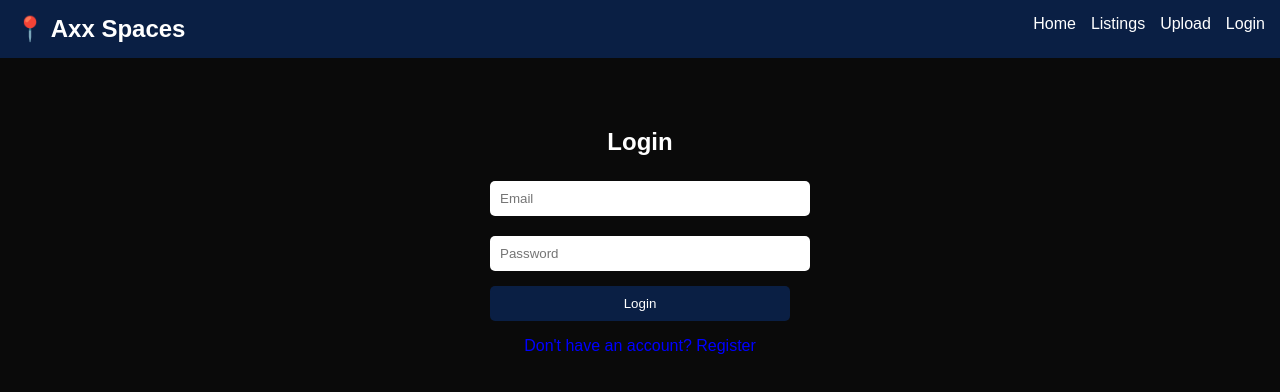
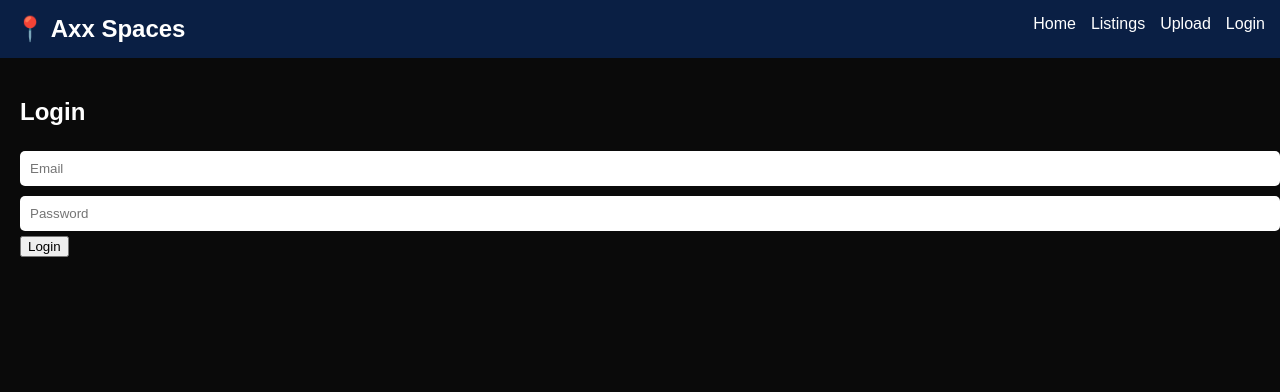
Before and after one commit to richard254120/axx-spaces-frontend, a React (Vite) app: page /login in a window 1280 px wide. Shown: the top 392 px of the page. Built offline with nearby package versions, Linux system fonts and the light colour scheme.

Commit message:
fix mongodb timeout render connection

```diff
--- a/src/pages/Login.jsx
+++ b/src/pages/Login.jsx
@@ -1,135 +1,51 @@
 import { useState } from "react";
 import API from "../api/api";
-import { useNavigate } from "react-router-dom";
 
 export default function Login() {
-  const navigate = useNavigate();
+  const [email, setEmail] = useState("");
+  const [password, setPassword] = useState("");
 
-  const [form, setForm] = useState({
-    name: "",
-    email: "",
-    password: ""
-  });
-
-  const [isRegister, setIsRegister] = useState(false);
-
-  // =========================
-  // HANDLE CHANGE
-  // =========================
-  const handleChange = (e) => {
-    setForm({ ...form, [e.target.name]: e.target.value });
-  };
-
-  // =========================
-  // SUBMIT
-  // =========================
   const handleSubmit = async (e) => {
     e.preventDefault();
 
     try {
-      // REGISTER MODE
-      if (isRegister) {
-        await API.post("/auth/register", {
-          name: form.name,
-          email: form.email,
-          password: form.password
-        });
+      const res = await API.post("/login", {
+        email,
+        password,
+      });
 
-        alert("Account created successfully ✔");
-        setIsRegister(false);
-        return;
-      }
-
-      // LOGIN MODE
-    const res = await API.post("/auth/login", {
-  email,
-  password
-});
-
-localStorage.setItem("token", res.data.token);
-localStorage.setItem("user", JSON.stringify(res.data.user));
+      localStorage.setItem("token", res.data.token);
+      localStorage.setItem("user", JSON.stringify(res.data.user));
 
       alert("Login successful ✔");
 
-      // redirect to home or listings
-      navigate("/");
-
     } catch (err) {
-      console.log(err);
-      alert(err.response?.data?.message || "Error occurred");
+      console.log("LOGIN ERROR:", err);
+      alert(err.response?.data?.message || "Login failed");
     }
   };
 
   return (
-    <div style={styles.container}>
-      <h2>{isRegister ? "Create Account" : "Login"}</h2>
+    <div style={{ padding: "20px" }}>
+      <h2>Login</h2>
 
-      <form onSubmit={handleSubmit} style={styles.form}>
-
-        {/* NAME ONLY FOR REGISTER */}
-        {isRegister && (
-          <input
-            name="name"
-            placeholder="Full Name"
-            onChange={handleChange}
-            style={styles.input}
-          />
-        )}
-
+      <form onSubmit={handleSubmit}>
         <input
-          name="email"
+          type="email"
           placeholder="Email"
-          onChange={handleChange}
-          style={styles.input}
+          value={email}
+          onChange={(e) => setEmail(e.target.value)}
         />
 
         <input
-          name="password"
           type="password"
           placeholder="Password"
-          onChange={handleChange}
-          style={styles.input}
+          value={password}
+          onChange={(e) => setPassword(e.target.value)}
         />
 
-        <button type="submit" style={styles.button}>
-          {isRegister ? "Register" : "Login"}
-        </button>
-
+        <button type="submit">Login</button>
       </form>
-
-      <p
-        onClick={() => setIsRegister(!isRegister)}
-        style={{ cursor: "pointer", color: "blue" }}
-      >
-        {isRegister
-          ? "Already have an account? Login"
-          : "Don't have an account? Register"}
-      </p>
     </div>
   );
 }
-
-const styles = {
-  container: {
-    padding: "50px",
-    textAlign: "center"
-  },
-  form: {
-    display: "flex",
-    flexDirection: "column",
-    gap: "10px",
-    maxWidth: "300px",
-    margin: "auto"
-  },
-  input: {
-    padding: "10px",
-    borderRadius: "5px"
-  },
-  button: {
-    padding: "10px",
-    background: "#0a1f44",
-    color: "white",
-    border: "none",
-    borderRadius: "5px"
-  }
-};
```
